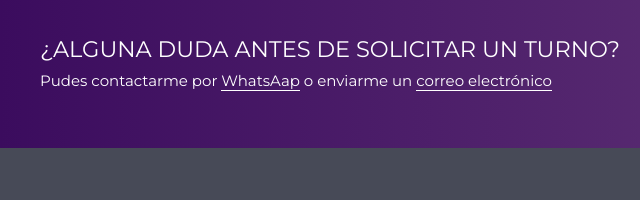
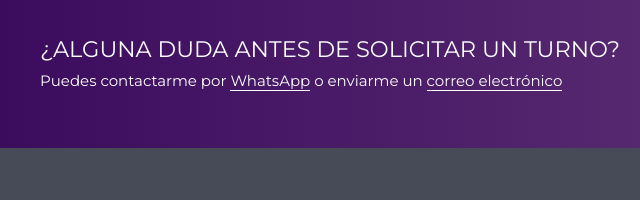
Before and after one commit to LeandroCalcabrini/PF-CALCABRINI, a plain HTML site: page pages/contacto.html in a window 1280 px wide. Shown: the part 1317-1517 px from the top of the page, 0-640 px from the left. Drawn offline with nearby package versions, Linux system fonts and the light colour scheme.

Commit message:
correccion de error de ortografia

```diff
--- a/pages/contacto.html
+++ b/pages/contacto.html
@@ -91,7 +91,7 @@
           <section class="container-fluid-custom">
             <!-- <div class="dudaturno"> -->
               <h4>¿ALGUNA DUDA ANTES DE SOLICITAR UN TURNO?</h4>
-              <p>Pudes contactarme por <a href="#">WhatsAap</a> o enviarme un <a href="mailto:luciapaulahelbert@gmail.com">correo electrónico</a></p>
+              <p>Puedes contactarme por <a href="#">WhatsApp</a> o enviarme un <a href="mailto:luciapaulahelbert@gmail.com">correo electrónico</a></p>
             </div>
           </section>
       </main>
```
